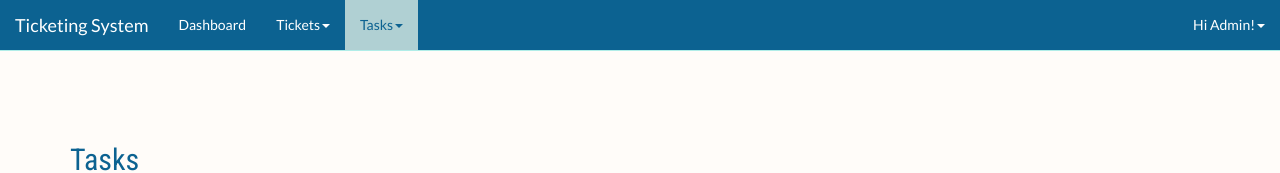
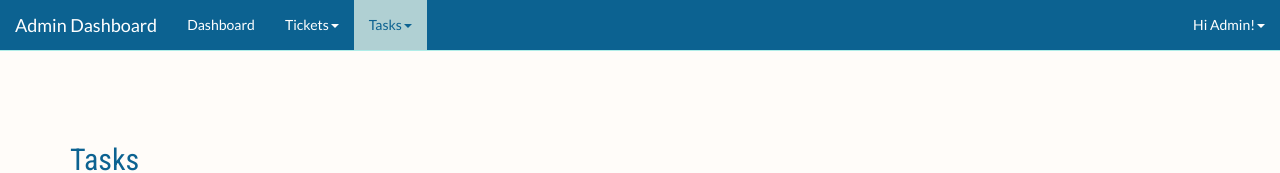
Before and after one commit to TheMysteriousTomato/admin-dashboard, a website: page app/tasks/index.html in a window 1280 px wide. Shown: the top 173 px of the page. Drawn offline with nearby package versions, Linux system fonts and the light colour scheme.

Commit message:
change missing references

```diff
--- a/app/tasks/index.html
+++ b/app/tasks/index.html
@@ -6,7 +6,7 @@
     <head>
         <meta charset="utf-8" />
         <meta http-equiv="X-UA-Compatible" content="IE=edge,chrome=1" />
-        <title>Ticketing System - Tickets</title>
+        <title>Admin Dashboard - Tickets</title>
         <meta name="description" content="" />
         <meta name="viewport" content="width=device-width, initial-scale=1" />
         <link rel="apple-touch-icon" href="../apple-touch-icon.png" />
@@ -31,7 +31,7 @@
             <span class="icon-bar"></span>
             <span class="icon-bar"></span>
           </button>
-          <a class="navbar-brand" href="../index.html">Ticketing System</a>
+          <a class="navbar-brand" href="../index.html">Admin Dashboard</a>
         </div>
         <div id="navbar" class="navbar-collapse collapse">
           <ul class="nav navbar-nav">
```
Also changed, not shown: app/tasks/task.html (+2 -2 lines), app/tickets/ticket.html (+2 -2 lines).
